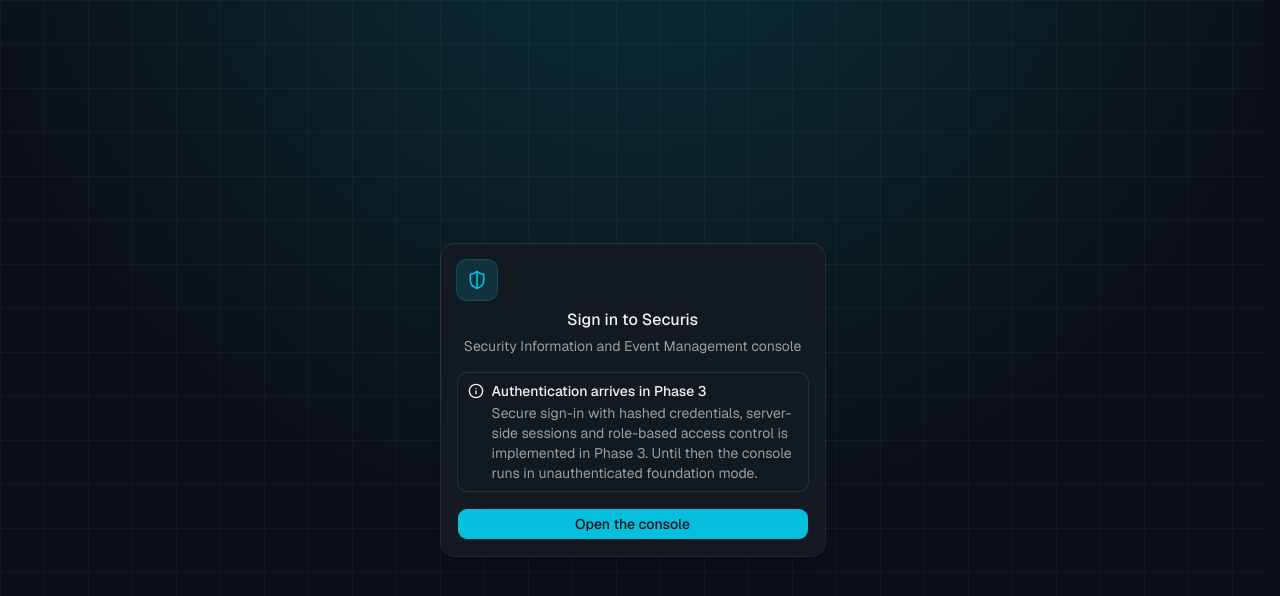
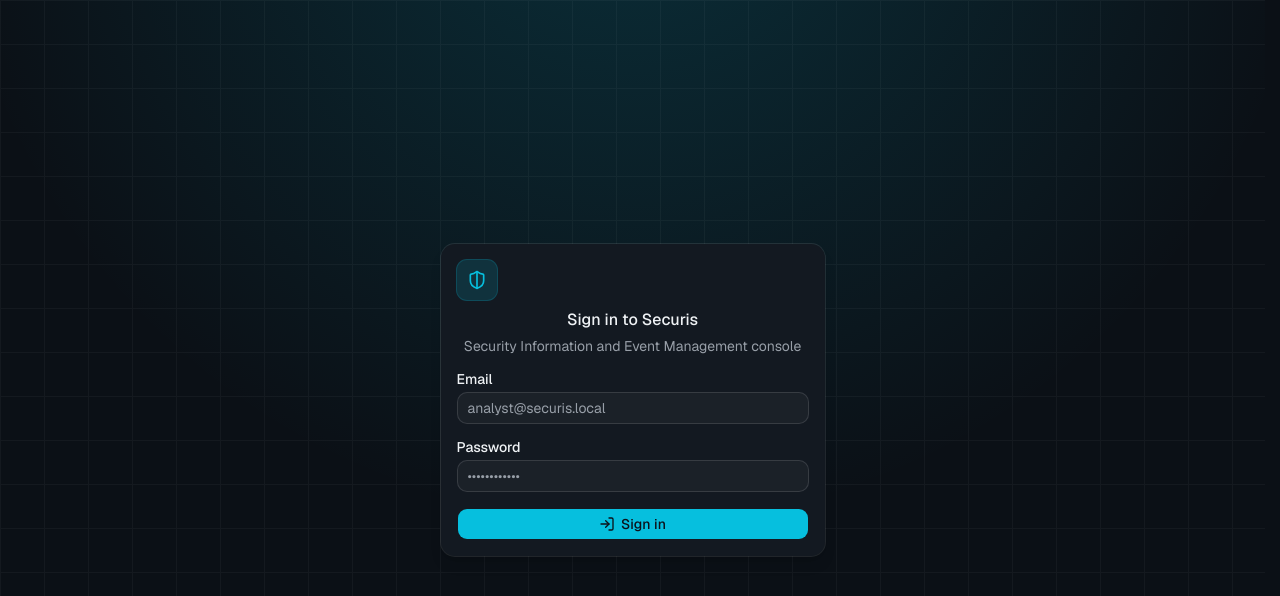
Before and after one commit to YashasviDagar/securis, a Next.js app: page /login in a window 1280 px wide. Shown: the top 596 px of the page. Built offline with nearby package versions, Linux system fonts and the light colour scheme; no server answers.

Commit message:
feat(auth): wire login page to the authentication API

```diff
--- a/app/(auth)/login/page.tsx
+++ b/app/(auth)/login/page.tsx
@@ -1,8 +1,7 @@
 import type { Metadata } from "next";
-import Link from "next/link";
-import { Info, ShieldHalf } from "lucide-react";
-import { Alert, AlertDescription, AlertTitle } from "@/components/ui/alert";
-import { Button } from "@/components/ui/button";
+import { redirect } from "next/navigation";
+import { ShieldHalf } from "lucide-react";
+import { LoginForm } from "@/components/auth/login-form";
 import {
   Card,
   CardContent,
@@ -10,22 +9,26 @@ import {
   CardHeader,
   CardTitle,
 } from "@/components/ui/card";
+import { getCurrentSession } from "@/auth/current-user";
 
 export const metadata: Metadata = { title: "Sign in · Securis" };
 
 /**
  * /login - Authentication entry point.
  *
- * Phase 1 status: the secure authentication system (Argon2id password hashing,
- * database-backed sessions, login rate limiting and RBAC) is implemented in
- * Phase 3. Rather than shipping a login form that silently does nothing, this
- * screen honestly reports its status and offers a working link into the
- * console.
+ * Server component. If a valid session already exists the operator is sent
+ * straight to the dashboard, so the login form is never shown to an
+ * authenticated user. The credential check itself happens in
+ * `/api/auth/login` (see components/auth/login-form.tsx).
  *
- * Phase 3 replaces this file with the real credentials form posting to the
- * server-side session endpoint.
+ * Connection: auth/current-user.ts (session lookup) and the login API route.
  */
-export default function LoginPage() {
+export default async function LoginPage() {
+  const session = await getCurrentSession();
+  if (session) {
+    redirect("/dashboard");
+  }
+
   return (
     <Card className="border-border/60 shadow-lg">
       <CardHeader className="items-center text-center">
@@ -38,20 +41,8 @@ export default function LoginPage() {
         </CardDescription>
       </CardHeader>
 
-      <CardContent className="space-y-4">
-        <Alert>
-          <Info className="size-4" aria-hidden="true" />
-          <AlertTitle>Authentication arrives in Phase 3</AlertTitle>
-          <AlertDescription>
-            Secure sign-in with hashed credentials, server-side sessions and
-            role-based access control is implemented in Phase 3. Until then the
-            console runs in unauthenticated foundation mode.
-          </AlertDescription>
-        </Alert>
-
-        <Button asChild className="w-full">
-          <Link href="/dashboard">Open the console</Link>
-        </Button>
+      <CardContent>
+        <LoginForm />
       </CardContent>
     </Card>
   );
```
